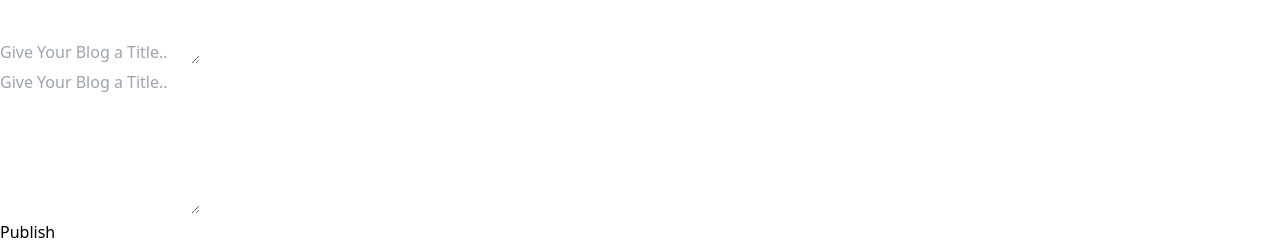
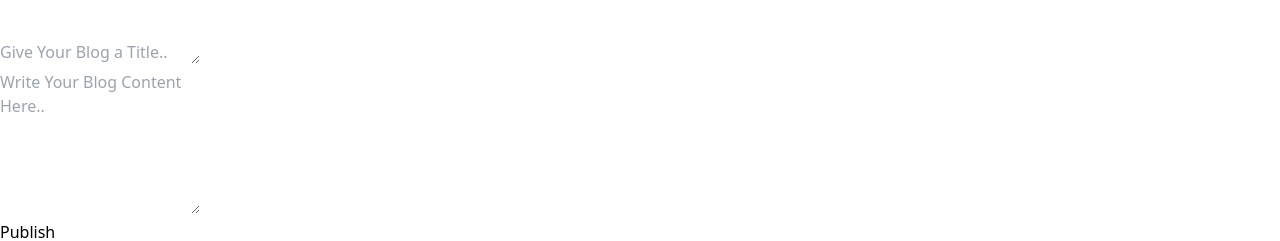
Before and after one commit to gojekarthik/medium-clone-2, a React (Vite) app in the folder frontend/: page /blog/publish in a window 1280 px wide. Shown: the part 4124-4365 px from the top of the page. Built offline with nearby package versions, Linux system fonts and the light colour scheme.

Commit message:
fixed publish page

```diff
--- a/frontend/src/pages/publish.tsx
+++ b/frontend/src/pages/publish.tsx
@@ -14,45 +14,64 @@ export const Publish = () => {
     context: "",
   });
 
-  async function handleClick(){
-    await axios.post<AxiosResponse>(`${BACKEND_URL}/api/v1/blog/create`,post,{
-        headers:{
-            "Authorization":localStorage.getItem("token")
-        }
-    })
-        }
   return (
     <div>
       <Appbar btnType="Publish"></Appbar>
       <div className="flex flex-col justify-center m-12 px-52">
         <div className="pb-10">
           <textarea
+            id="titleArea"
             onChange={(e) => {
               setPost({ ...post, title: e.target.value });
             }}
+            value={post.title} // Controlled input
             rows={1}
-            className="block p-2.5 w-full text-sm text-black bgdar-black rounded-lg border border-black focus:ring-blue-500 focus:border-blue-500 k:bg-black  "
+            className="block p-2.5 w-full text-sm text-black bgdar-black rounded-lg border border-black focus:ring-blue-500 focus:border-blue-500 k:bg-black"
             placeholder="Give Your Blog a Title.."
           ></textarea>
         </div>
         <div className="pb-10">
           <textarea
+            id="postArea"
             onChange={(e) => {
               setPost({ ...post, context: e.target.value });
             }}
+            value={post.context} // Controlled input
             rows={6}
-            className="block p-2.5 w-full text-sm text-black bgdar-black rounded-lg border border-black focus:ring-blue-500 focus:border-blue-500 k:bg-black  "
-            placeholder="Give Your Blog a Title.."
+            className="block p-2.5 w-full text-sm text-black bgdar-black rounded-lg border border-black focus:ring-blue-500 focus:border-blue-500 k:bg-black"
+            placeholder="Write Your Blog Content Here.."
           ></textarea>
         </div>
         <button
-            onClick={handleClick}
+          onClick={handleClick}
           type="button"
-          className="w-24 text-white bg-green-700 hover:bg-green-800 focus:outline-none focus:ring-4 focus:ring-green-300 font-medium rounded-full text-sm  py-3  text-center me-2 mb-2 dark:bg-green-600 dark:hover:bg-green-700 dark:focus:ring-green-800"
+          className="w-24 text-white bg-green-700 hover:bg-green-800 focus:outline-none focus:ring-4 focus:ring-green-300 font-medium rounded-full text-sm py-3 text-center me-2 mb-2 dark:bg-green-600 dark:hover:bg-green-700 dark:focus:ring-green-800"
         >
           Publish
         </button>
       </div>
     </div>
   );
+
+  async function handleClick() {
+    try {
+      await axios.post<AxiosResponse>(
+        `${BACKEND_URL}/api/v1/blog/create`,
+        post,
+        {
+          headers: {
+            Authorization: localStorage.getItem("token"),
+          },
+        }
+      );
+
+      // Clear the post state to reset the form
+      setPost({
+        title: "",
+        context: "",
+      });
+    } catch (error) {
+      console.error("Error publishing the blog:", error);
+    }
+  }
 };
```
